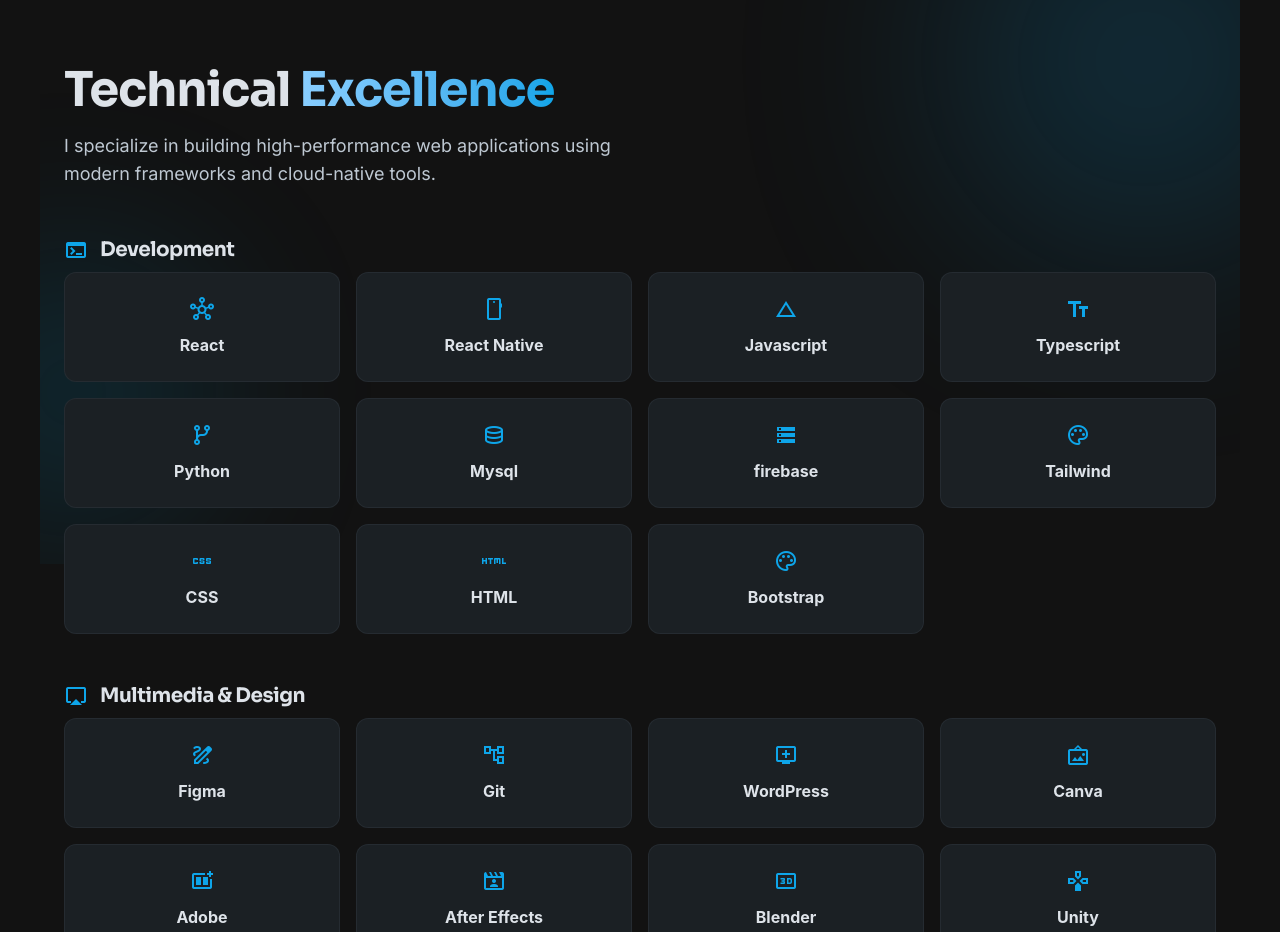
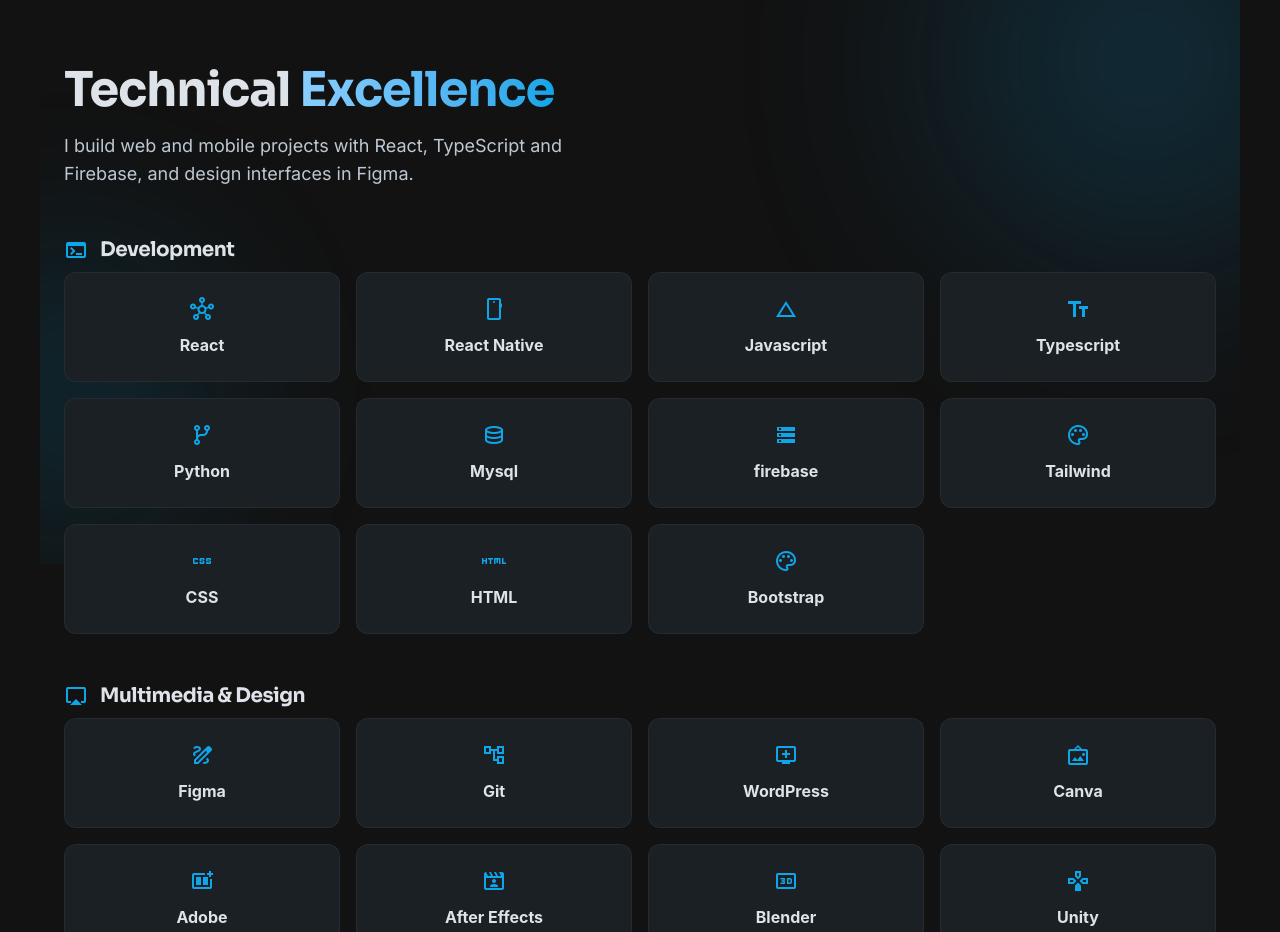
Before and after one commit to Yoises/Portafolio, a React (Vite) app: page / in a window 1280 px wide. Shown: the part 820-1752 px from the top of the page. Built offline with nearby package versions, Linux system fonts and the light colour scheme.

Commit message:
Update Skills.tsx
xfhjgh

```diff
--- a/src/components/Skills.tsx
+++ b/src/components/Skills.tsx
@@ -64,8 +64,7 @@ export default function Skills() {
             </span>
           </h2>
           <p className="text-on-surface-variant text-lg font-body max-w-xl">
-            I specialize in building high-performance web applications using modern
-            frameworks and cloud-native tools.
+            I build web and mobile projects with React, TypeScript and Firebase, and design interfaces in Figma.
           </p>
         </div>
       </div>
```
